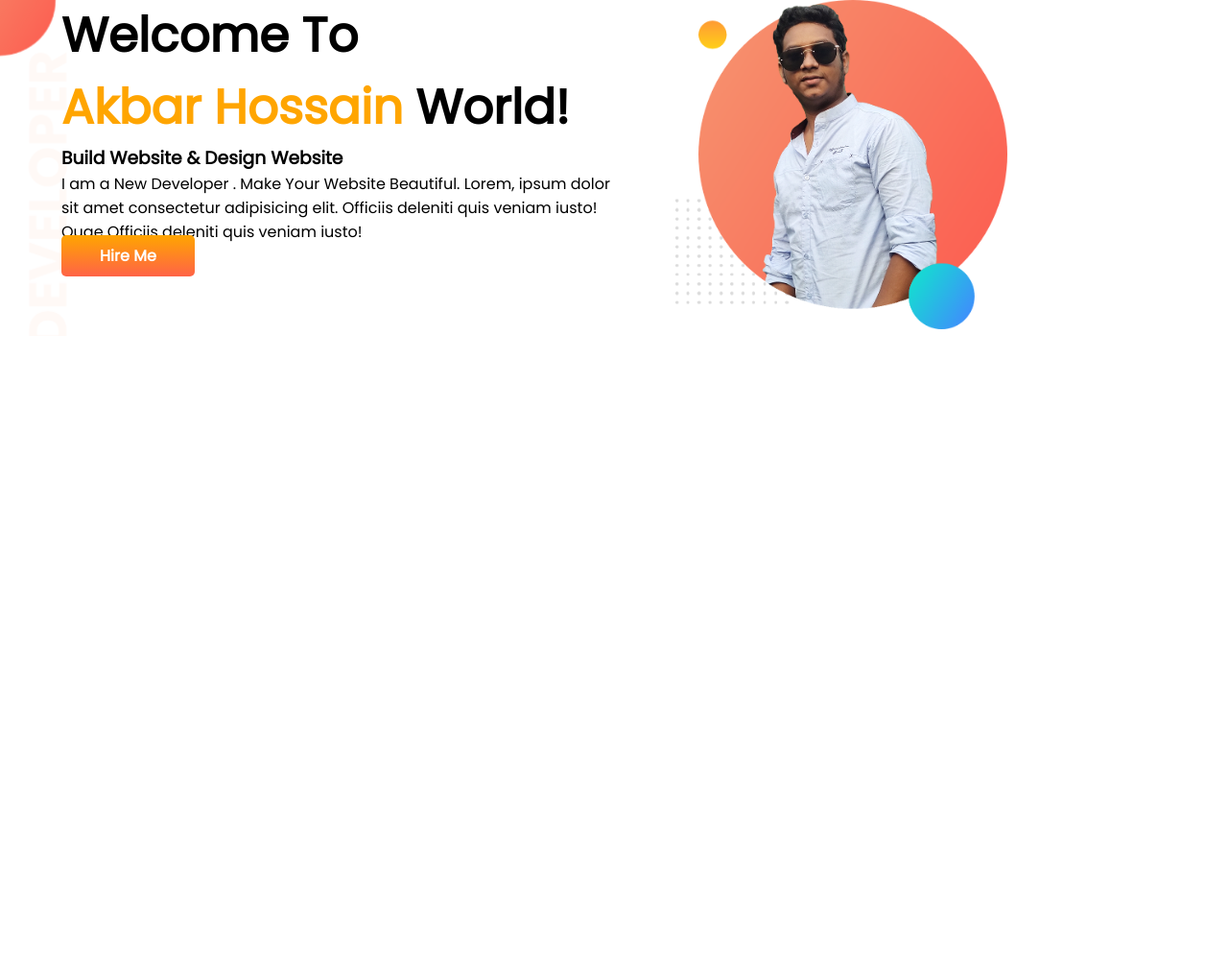
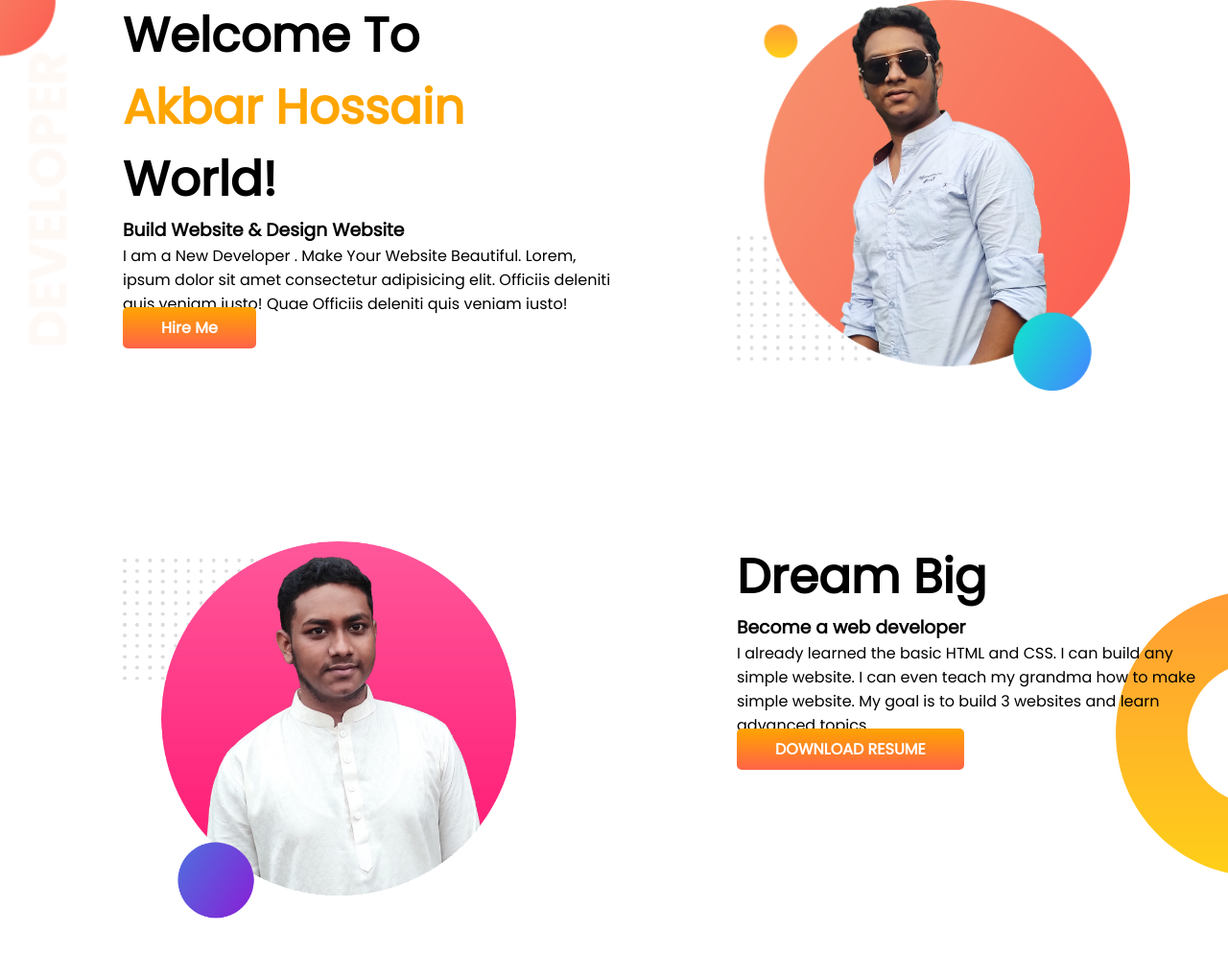
Before and after one commit to As-Shovo/developer-protfolio, a plain HTML site: page index.html in a window 1280 px wide. Shown: the whole page at 96% size. Before the commit the page ends 800 px from the top, so only its background shows below. Drawn offline with Linux system fonts and the light colour scheme.

Commit message:
dreambig

```diff
--- a/index.html
+++ b/index.html
@@ -21,5 +21,17 @@
             <img src="images/as1.png" alt="my Image">
         </div>
     </section>
+    <section class="dream-big">
+        <div class="half-width">
+            <img src="images/as2.png" alt="this is Image">
+        </div>
+
+        <div class="half-width">
+            <h1>Dream Big</h1>
+            <h3>Become a web developer</h3>
+            <p>I already learned the basic HTML and CSS. I can build any simple website. I can even teach my grandma how to make simple website. My goal is to build 3 websites and learn advanced topics.</p>
+            <a class="link-button" href="#" target="_blank">DOWNLOAD RESUME</a>
+        </div>
+    </section>
 </body>
 </html>
--- a/style.css
+++ b/style.css
@@ -3,8 +3,8 @@
 
 *{
     margin: 0;
-    padding: 0;
-    box-sizing: border-box;
+    /* padding: 0; */
+    /* box-sizing: border-box; */
 }
 
 body{
@@ -20,14 +20,16 @@ h1{
 
 section{
     display: flex;
+    margin-bottom: 150px;
 }
 
 .half-width{
     width: 50%;
+    margin-left: 5%;
     padding-left: 5%;
 }
 .half-width img{
-    width: 60%;
+    width: 80%;
 }
 
 .link-button{
@@ -37,9 +39,16 @@ section{
     border-radius: 5px;
     color: white;
     font-weight: 700;
+    margin-top: 10px;
 }
 
 .top-bannar{
     background-image: url(images/top-banner.png);
     background-repeat: no-repeat;
 }
+
+.dream-big{
+    background-image: url(images/dream-bg.png);
+    background-repeat: no-repeat;
+    background-position: right;
+}
```
